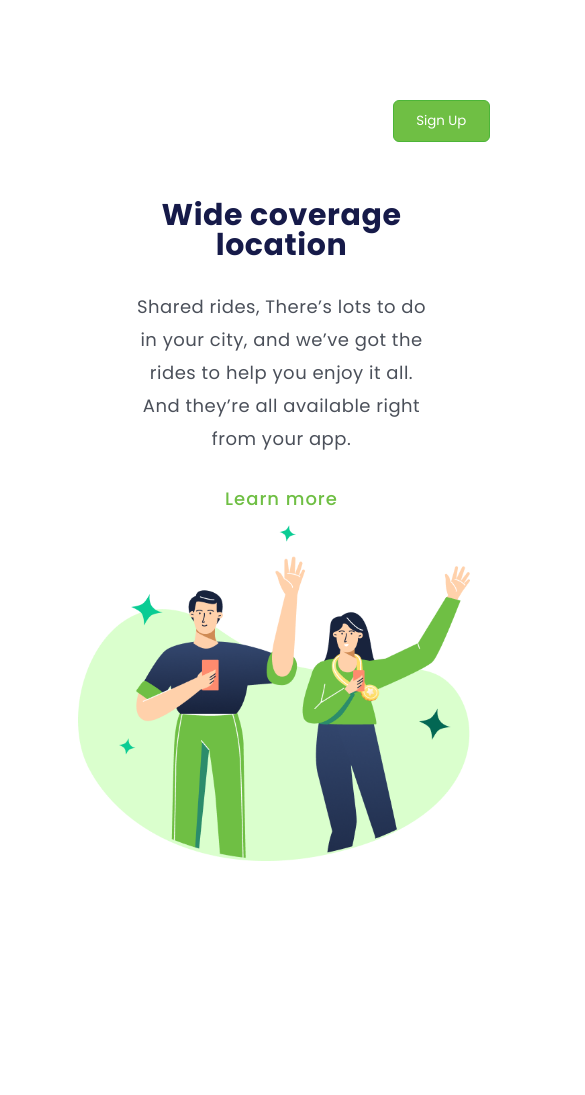
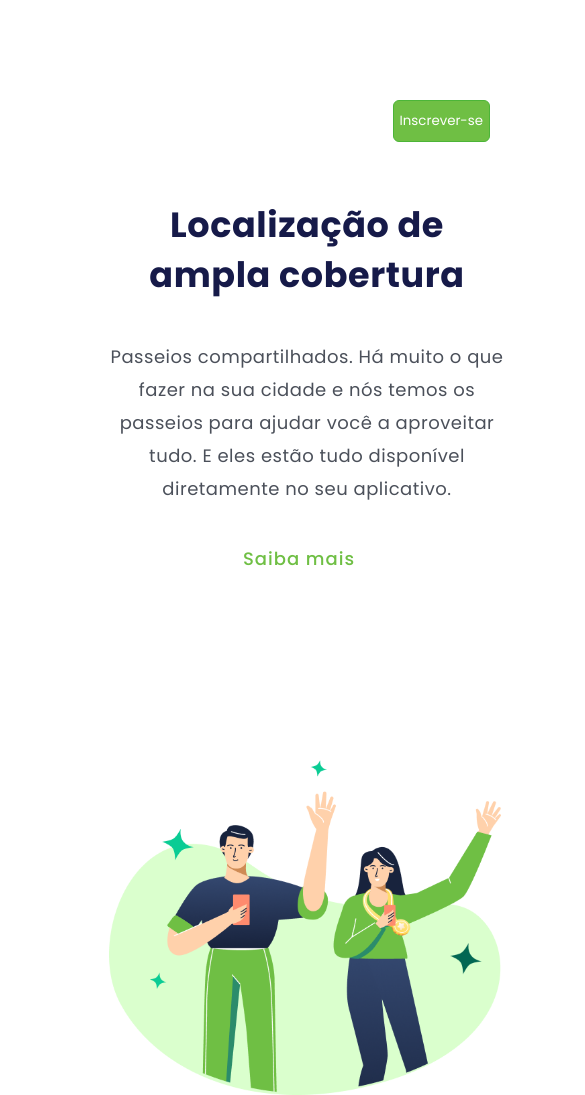
Before and after one commit to feliperyo/ampla-cobertura, a plain HTML site: page index.html in a window 390 px wide. Shown: the top 1095 px of the page, 585 px wide, since content can reach past the window. Before the commit the page ends 961 px from the top, so only its background shows below. Drawn offline with Linux system fonts and the light colour scheme.

Commit message:
ajuste responsividade e traducao para pt-br

```diff
--- a/index.html
+++ b/index.html
@@ -13,22 +13,22 @@
 
 <body>
     <header>
-        <a class="menu-header">Products</a>
-        <a class="menu-header">Company</a>
+        <a class="menu-header">Produtos</a>
+        <a class="menu-header">Empresa</a>
         <a class="menu-header">Blog</a>
-        <a class="menu-header">Log In</a>
-        <button class="button-header">Sign Up</button>
+        <a class="menu-header">Entrar</a>
+        <button class="button-header">Inscrever-se</button>
     </header>
 
     <div class="img-logo"> <img src="./img/img-logo.png" alt="img-logo"></div>
 
     <main>
         <div class="text">
-            <h1>Wide coverage location</h1>
-            <p>Shared rides, There’s lots to do in your city, and we’ve got the rides to help you enjoy it all. And
-                they’re
-                all available right from your app.</p>
-            <a class="menu-main">Learn more</a>
+            <h1>Localização de ampla cobertura</h1>
+            <p>Passeios compartilhados. Há muito o que fazer na sua cidade e nós temos os passeios para ajudar você a
+                aproveitar tudo. E eles estão tudo disponível diretamente no seu aplicativo.
+            </p>
+            <a class="menu-main">Saiba mais</a>
         </div>
     </main>
 
--- a/styles.css
+++ b/styles.css
@@ -43,7 +43,7 @@ main {
 }
 
 .text {
-    width: 493px;
+    width: 600px;
     margin-left: 85px;
     display: inline-block
 }
@@ -94,6 +94,7 @@ p {
     }
 
     .img-logo {
+        height: 100vh;
         position: absolute;
         bottom: 0;
         margin: auto;
@@ -103,7 +104,7 @@ p {
 
     img {
         position: absolute;
-        bottom: 100px;
+        top: 60%;
         left: 25vw;
         width: 400px;
         height: auto;
@@ -125,6 +126,7 @@ p {
     }
 
     .text {
+        width: 600px;
         padding-top: 100px;
         text-align: center;
         margin-top: 200px;
@@ -134,14 +136,17 @@ p {
 
 
     }
+    p{ width: 600px;
+        align-items: center;
+    }
 
 }
 
 @media screen and (max-width: 600px) {
 
-header{
-    left: 100px;
-}
+    header {
+        left: 100px;
+    }
 
     .button-header {
         margin-left: 100px;
@@ -156,30 +161,41 @@ header{
         min-width: 200;
         margin: 100px 0px 0px 35px;
     }
+    .menu-main{
+        margin-right: 12%;
+    }
 
     h1 {
-        font-size: 30px;
-        width: 278px;
+        font-size: 35px;
+        width: 400px;
         height: 60px;
-        line-height: 30px;
+        line-height: 50px;
         text-align: center;
-        margin: 0px auto;
+        margin: 0px auto 30px 12%;
         display: block;
         padding: 0px;
     }
 
-    p{
+    p {
         font-size: 18px;
         font-weight: 400;
         line-height: 33px;
-        width: 304px;
+        width: 400px;
         height: 165px;
-        margin: 30px auto;
+        margin: 80px auto 40px 12%;
         display: block;
     }
-    .img-logo{
-      margin-bottom: -30%;
-      margin-left: -20px;
+
+
+
+    .img-logo {
+        width: 100vw;
+        align-items: center;
+    }
+
+    img{
+        top: 90%;
+        left: 28%;
     }
 
 
```
